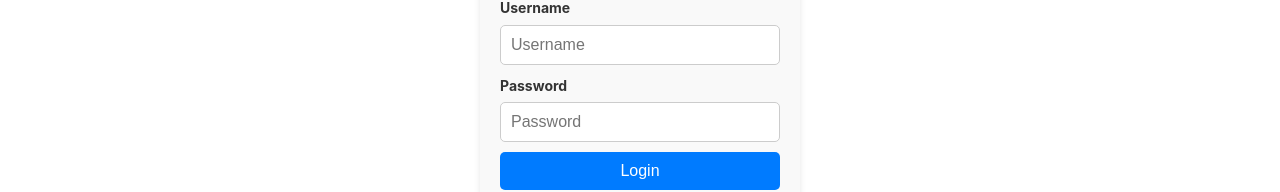
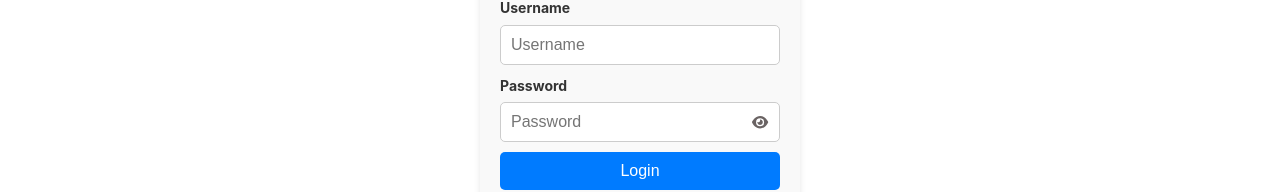
Before and after one commit to 9-8-7-6/vito_frontend, a Vue app: page /#/login in a window 1280 px wide. Shown: the part 282-474 px from the top of the page. Built offline with nearby package versions, Linux system fonts and the light colour scheme; no server answers.

Commit message:
add the temporily show password button function in login page

```diff
--- a/src/main.ts
+++ b/src/main.ts
@@ -11,9 +11,15 @@ import App from './App.vue'
 import router from './router'
 import { library } from '@fortawesome/fontawesome-svg-core'
 import { FontAwesomeIcon } from '@fortawesome/vue-fontawesome'
-import { faPlus, faTrash, faArrowRight, faArrowLeft } from '@fortawesome/free-solid-svg-icons'
+import {
+  faPlus,
+  faTrash,
+  faArrowRight,
+  faArrowLeft,
+  faEye,
+} from '@fortawesome/free-solid-svg-icons'
 
-library.add(faPlus, faTrash, faArrowRight, faArrowLeft)
+library.add(faPlus, faTrash, faArrowRight, faArrowLeft, faEye)
 
 // Create a Vue application instance
 const app = createApp(App)
--- a/src/views/LoginView.vue
+++ b/src/views/LoginView.vue
@@ -11,10 +11,29 @@
         <input v-model="username" id="username" type="text" placeholder="Username" required />
       </div>
 
-      <!-- Password input -->
-      <div class="form-group">
+      <!-- Password input with press-and-hold to show toggle -->
+      <div class="form-group password-group">
         <label for="password" class="label">Password</label>
-        <input v-model="password" id="password" type="password" placeholder="Password" required />
+        <div class="password-wrapper">
+          <input
+            v-model="password"
+            :type="showPassword ? 'text' : 'password'"
+            id="password"
+            placeholder="Password"
+            required
+          />
+          <button
+            type="button"
+            class="toggle-password"
+            @mousedown="showPassword = true"
+            @mouseup="showPassword = false"
+            @mouseleave="showPassword = false"
+            @touchstart.prevent="showPassword = true"
+            @touchend="showPassword = false"
+          >
+            <font-awesome-icon :icon="['fas', 'eye']" />
+          </button>
+        </div>
       </div>
 
       <!-- Submit button -->
@@ -23,7 +42,7 @@
       <div class="action-section">
         <div class="action-links">
           <router-link to="/register" class="link-text">Register</router-link>
-          <router-link to="/login" class="link-text">Forget Password</router-link>
+          <router-link to="/forgot-password" class="link-text">Forget Password</router-link>
         </div>
       </div>
     </form>
@@ -44,12 +63,14 @@ const username = ref('')
 const password = ref('')
 const errorMessage = ref('')
 
+// Show password when pressing button
+const showPassword = ref(false)
+
 // Login handler
 const handleLogin = async () => {
   // Clear previous error
   errorMessage.value = ''
   try {
-    // Attempt to log in via the store
     const success = await authStore.login({ username: username.value, password: password.value })
     if (success) {
       router.push('/')
@@ -99,6 +120,41 @@ form {
 .form-group {
   display: flex;
   flex-direction: column;
+}
+
+.password-group {
+  position: relative;
+}
+.password-wrapper {
+  position: relative;
+}
+
+.password-wrapper {
+  position: relative;
+}
+.password-wrapper input {
+  width: 100%;
+  padding: 10px;
+  border: 1px solid #ccc;
+  border-radius: 5px;
+  font-size: 16px;
+  padding-right: 2.5rem;
+}
+
+.toggle-password {
+  position: absolute;
+  right: 8px;
+  top: 50%;
+  transform: translateY(-50%);
+  background: transparent;
+  border: none;
+  cursor: pointer;
+  font-size: 0.9rem;
+  color: #6a6363;
+  padding: 2px 4px;
+}
+.toggle-password:active {
+  color: black;
 }
 
 input {
```
